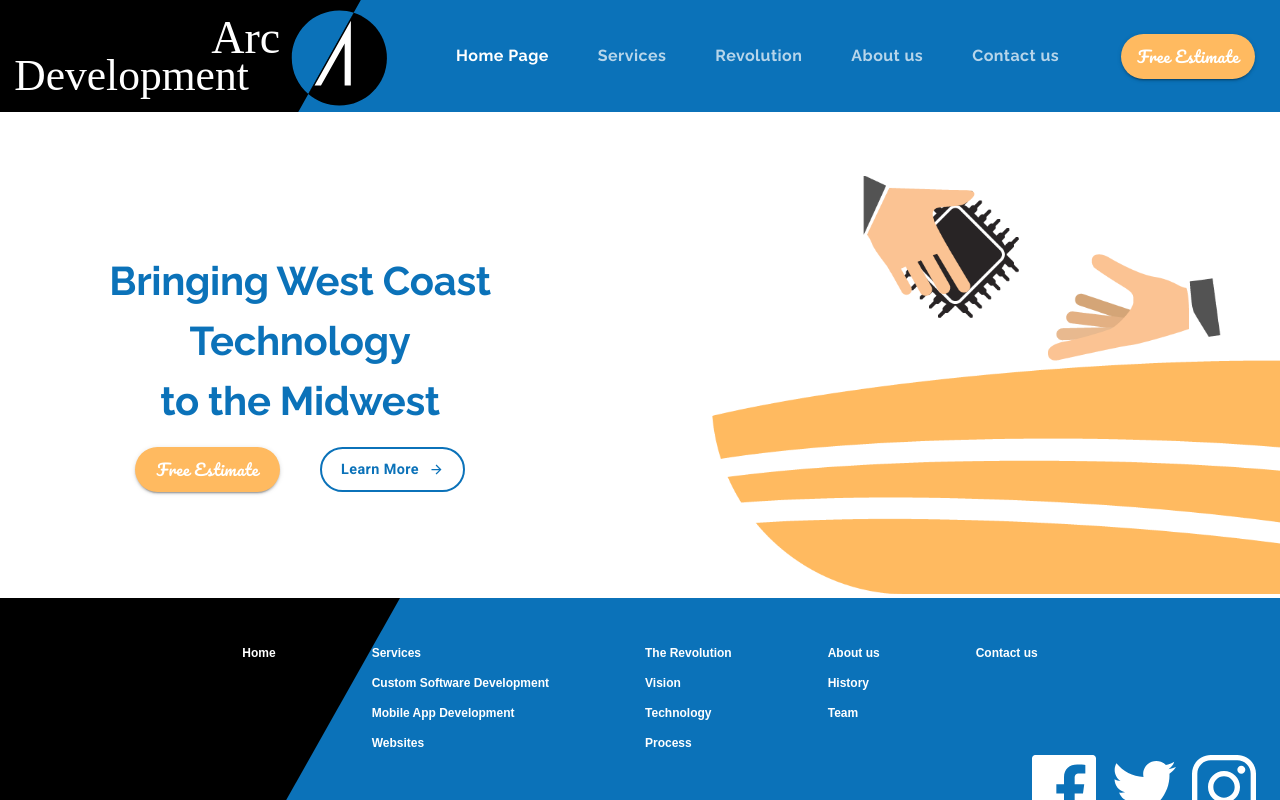
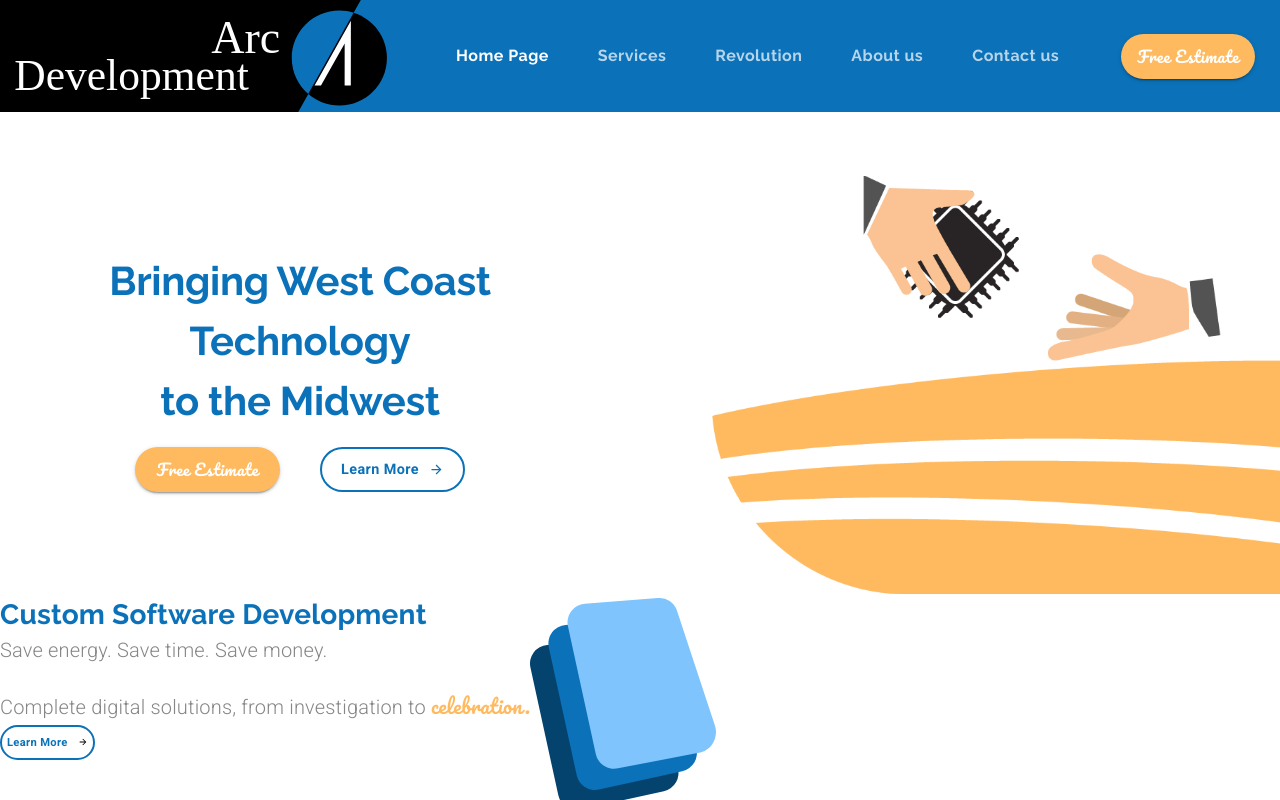
Before and after one commit to geogeorgiou/material-ui-crashcourse, a React (Create React App) app: page / in a window 1280 px wide. Shown: the top 800 px of the page. Built offline with nearby package versions, Linux system fonts and the light colour scheme.

Commit message:
More styles on LandingPage abstracting some styles to theme

```diff
--- a/src/components/LandingPage.js
+++ b/src/components/LandingPage.js
@@ -3,6 +3,7 @@ import React from 'react';
 import Lottie from 'react-lottie';
 import {makeStyles, useTheme} from "@material-ui/styles";
 import animationData from '../animations/landinganimation/data';
+import customSoftwareIcon from '../assets/Custom Software Icon.svg';
 import Grid from "@material-ui/core/Grid";
 import Button from "@material-ui/core/Button";
 import ButtonArrow from "../components/ui/ButtonArrow";
@@ -38,16 +39,16 @@ const useStyles = makeStyles(theme => ({
     },
 
     learnButtonHero: {
-        borderColor: theme.palette.common.blue,
-        color: theme.palette.common.blue,
-        borderWidth: 2,
-        textTransform: "none",
-        borderRadius: 50,
-        fontFamily: "Roboto",
-        fontWeight: "bold",
+        ...theme.typography.learnButton,
         fontSize: "0.9rem",
         height: 45,
         width: 145
+    },
+    learnButton: {
+        ...theme.typography.learnButton,
+        fontSize: "0.7rem",
+        height: 35,
+        padding: 5
     },
 
     mainContainer: {
@@ -66,6 +67,15 @@ const useStyles = makeStyles(theme => ({
         [theme.breakpoints.down('xs')]: {
             marginLeft: 0
         }
+    },
+
+    specialText: {
+        fontFamily: "Pacifico",
+        color: theme.palette.common.orange
+    },
+
+    subtitle: {
+        marginBottom: "1em"
     }
 
 }));
@@ -86,11 +96,13 @@ export default function LandingPage() {
 
     return (
         <Grid container direction="column" className={classes.mainContainer}>
-            <Grid item>
+
+            <Grid item> {/*--- hero block ---*/}
                 <Grid container justify="flex-end" alignItems="center" direction="row">
 
-                    {/*IMPORTANT use sm to share the same space until the given breakpoint (sm)*/}
-                    <Grid sm item className={classes.heroTextContainer}>
+                    <Grid sm item
+                          className={classes.heroTextContainer}>  {/*--- use sm share until the given breakpoint (sm) ---*/}
+
                         <Typography variant="h2" align="center">
                             Bringing West Coast Technology
                             <br/> to the Midwest
@@ -114,6 +126,7 @@ export default function LandingPage() {
                                 </Button>
                             </Grid>
                         </Grid>
+
                     </Grid>
 
                     <Grid sm item className={classes.animation}>
@@ -124,7 +137,36 @@ export default function LandingPage() {
 
             </Grid>
 
+            <Grid item> {/*--- Services Block ---*/}
+
+                <Grid container direction="row">
+                    <Grid item>
+                        <Typography variant="h4">
+                            Custom Software Development
+                        </Typography>
+                        <Typography variant="subtitle1" className={classes.subtitle}>
+                            Save energy. Save time. Save money.
+                        </Typography>
+                        <Typography variant="subtitle1">
+                            Complete digital solutions, from investigation to{" "}
+                            <span className={classes.specialText}>celebration.</span>
+                        </Typography>
+
+                        <Button variant="outlined" className={classes.learnButton}>
+                            <span style={{marginRight: 10}}>Learn More</span>
+                            <ButtonArrow width={10} height={10} color={theme.palette.common.blue}/>
+                        </Button>
+                    </Grid>
+
+                    <Grid item>
+                        <img src={customSoftwareIcon} alt="custom software icon"/>
+                    </Grid>
+
+                </Grid>
+
+
+            </Grid>
+
         </Grid>
-        // <Lottie options={defaultOptions} height={"100%"} width={"100%"}/>
     )
 }
--- a/src/components/ui/Theme.js
+++ b/src/components/ui/Theme.js
@@ -2,6 +2,7 @@ import {createMuiTheme} from '@material-ui/core/styles';
 
 const arcBlue = '#0B72B9';
 const arcOrange = '#FFBA60';
+const arcGray = '#868686';
 
 export default createMuiTheme({
     palette: {
@@ -23,6 +24,12 @@ export default createMuiTheme({
             fontWeight: 700,
             fontSize: '1rem'
         },
+        estimate: {
+            fontFamily: "Pacifico",
+            fontSize: "1rem",
+            textTransform: "none",
+            color: "white"
+        },
         h2: {
             fontFamily: "Raleway",
             fontWeight: 700,
@@ -41,11 +48,19 @@ export default createMuiTheme({
             color: arcBlue,
             fontWeight: 700
         },
-        estimate: {
-            fontFamily: "Pacifico",
-            fontSize: "1rem",
+        subtitle1: {
+            fontSize: "1.25rem",
+            fontWeight: 300,
+            color: arcGray
+        },
+        learnButton: {
+            borderColor: arcBlue,
+            borderWidth: 2,
             textTransform: "none",
-            color: "white"
+            color: arcBlue,
+            borderRadius: 50,
+            fontFamily: "Roboto",
+            fontWeight: "bold"
         }
     }
 
```
